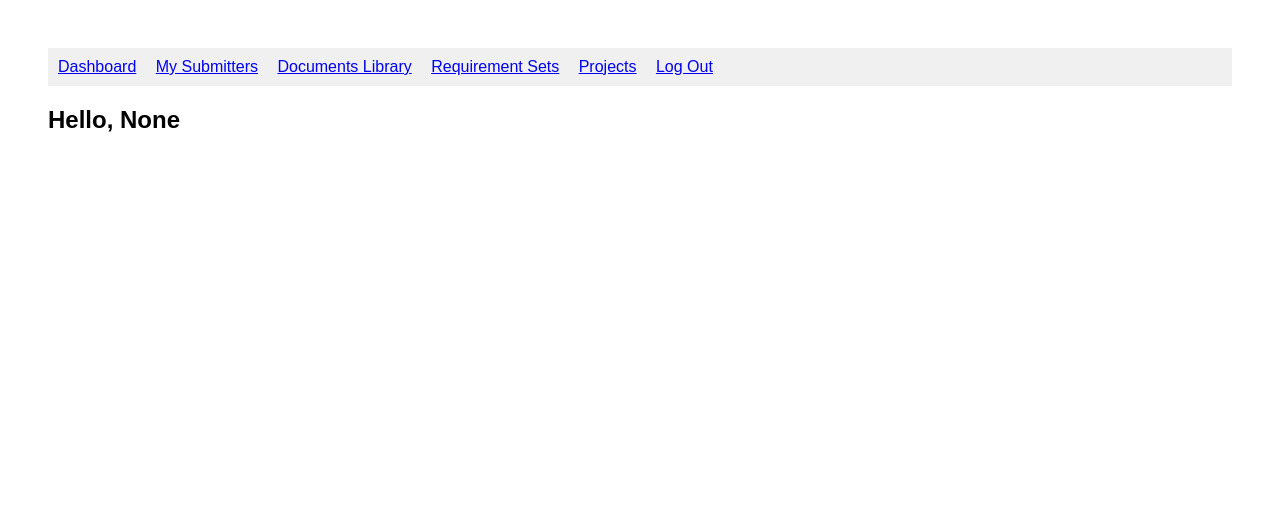
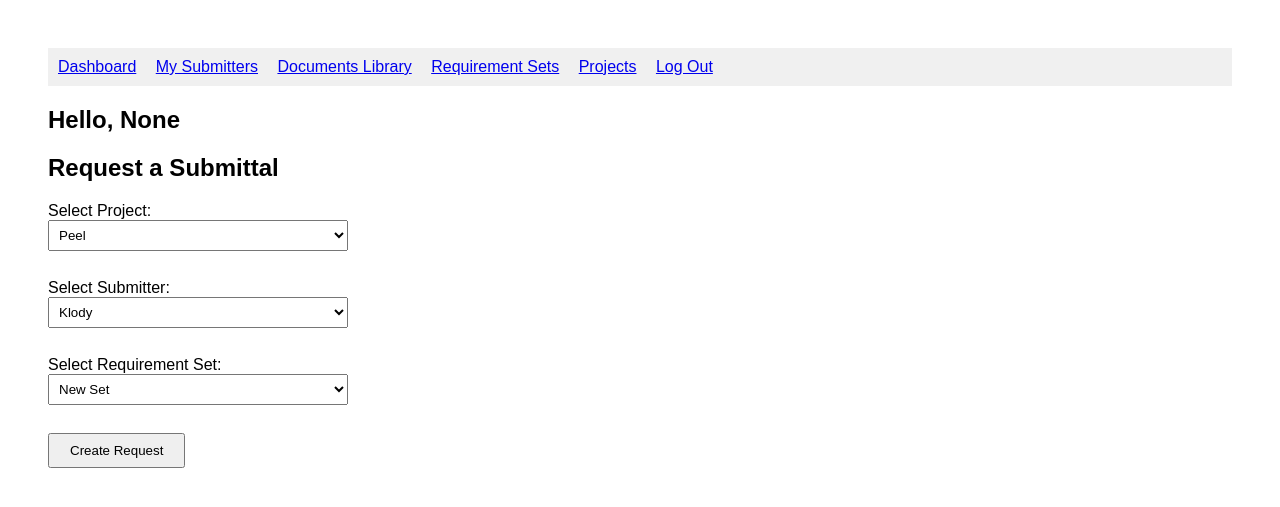
Before and after one commit to Klodmy/compliance, a Flask app: page /admin in a window 1280 px wide. Shown: the top 507 px of the page. Run offline with Flask 3, Linux system fonts and the light colour scheme; a user stored in the database is signed in; data comes from the database, SQL or seed files in the repository; both versions use the stored data as it was after the commit.

Commit message:
added logic for the dashboard, html for it, added requests table to db

```diff
--- a/app.py
+++ b/app.py
@@ -129,18 +129,35 @@ def admin():
     user_id = session.get("id")
 
     # redirect if not logged in
-    if not user_id:
+    if not user_id and not session.get("admin"):
         return redirect("/login")
 
 
-    #if request.method == "POST":
+    if request.method == "POST":
+
+        # request required data from a form
+        project = request.form.get("project")
+        sub = request.form.get("submitter")
+        doc_set = request.form.get("set")
+
+        if project and sub and doc_set:
+
+            # assigning this to variable in order to get ID later on
+            cur = db.execute("INSERT INTO requests (project_id, submitter_id, requirement_set_id, admin_id) VALUES (?, ?, ?, ?)", (project, sub, doc_set, user_id))
+            db.commit()
+
+            # gets ID of the last added row
+            request_id = cur.lastrowid
+
+            return redirect(f"/submission/{request_id}")
 
    # getting admin, submitters, projects
     user = db.execute("SELECT * FROM admin_users WHERE id = ?", (session["id"],)).fetchone()
     subs = db.execute("SELECT * FROM submitting_users WHERE invited_by = ?", (session["id"],)).fetchall()
     projects = db.execute("SELECT * FROM project WHERE project_admin_id = ?", (user_id,)).fetchall()
+    sets = db.execute("SELECT * FROM requirement_sets WHERE admin_user_id = ?", (user_id,)).fetchall()
 
-    return render_template("admin.html", user=user, subs=subs, projects=projects)
+    return render_template("admin.html", user=user, subs=subs, projects=projects, sets=sets)
 
 
 
--- a/templates/admin.html
+++ b/templates/admin.html
@@ -26,6 +26,39 @@
 
     <h2>Hello, {{ user['name'] }}</h2>
 
+    <h2>Request a Submittal</h2>
+    <form method="POST">
+        <label for="project">Select Project:</label><br>
+        <select name="project" required>
+            {% for project in projects %}
+                <option value="{{ project.id }}">{{ project.project_name }}</option>
+            {% else %}
+                <option disabled>No projects found</option>
+            {% endfor %}
+        </select><br><br>
+
+        <label for="submitter">Select Submitter:</label><br>
+        <select name="submitter" required>
+            {% for sub in subs %}
+                <option value="{{ sub.id }}">{{ sub.name }}</option>
+            {% else %}
+                <option disabled>No submitters found</option>
+            {% endfor %}
+        </select><br><br>
+
+        <label for="set">Select Requirement Set:</label><br>
+        <!-- You haven't loaded sets yet in your backend code; placeholder below -->
+        <select name="set" required>
+            {% for set in sets %}
+                <option value="{{ set.id }}">{{ set.name }}</option>
+            {% else %}
+            <option disabled>No sets found</option>
+            {% endfor %}
+        </select><br><br>
+
+        <button type="submit">Create Request</button>
+    </form>
+
 
 </body>
 </html>
```
Also changed, not shown: database.db.
